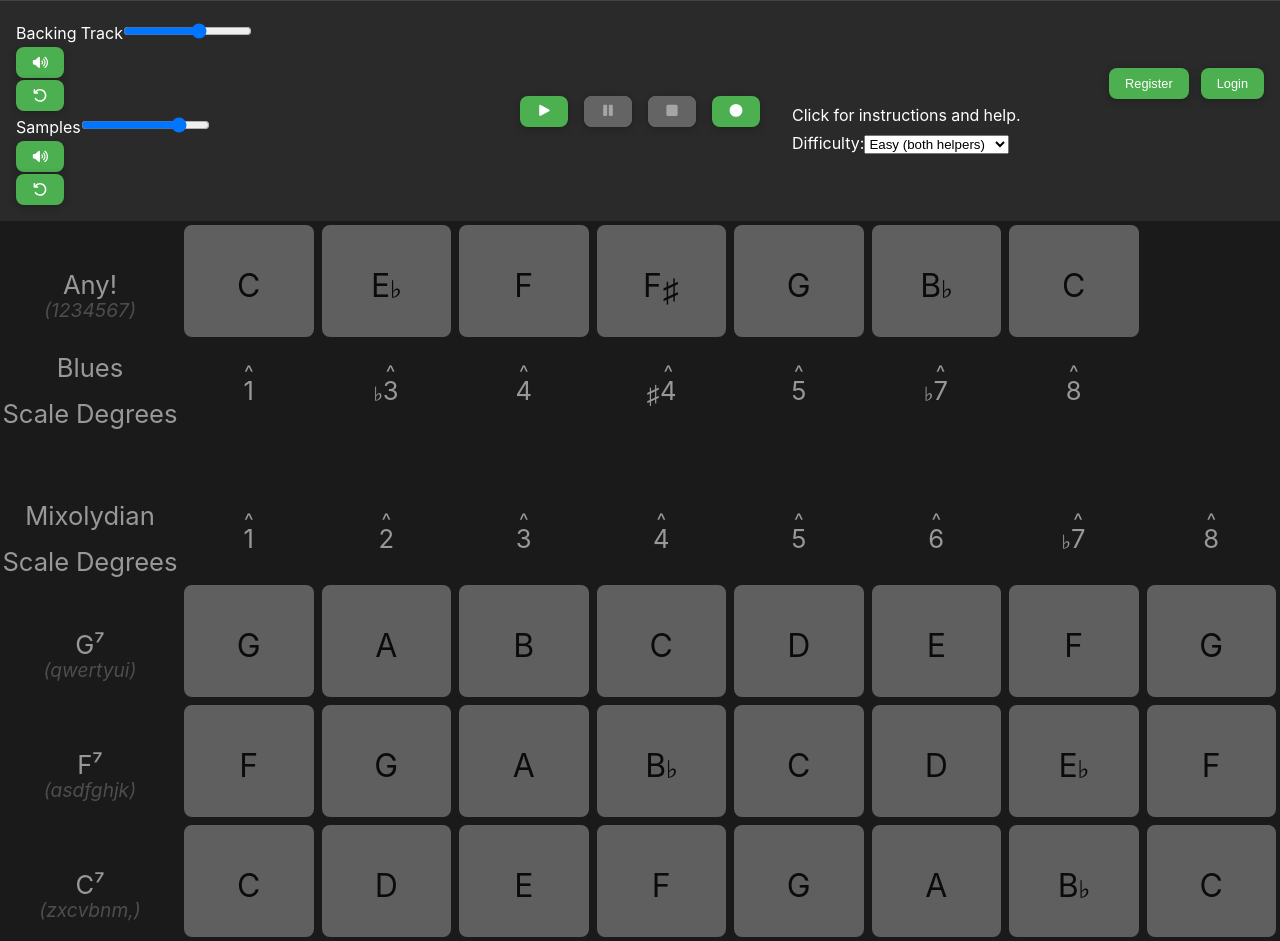
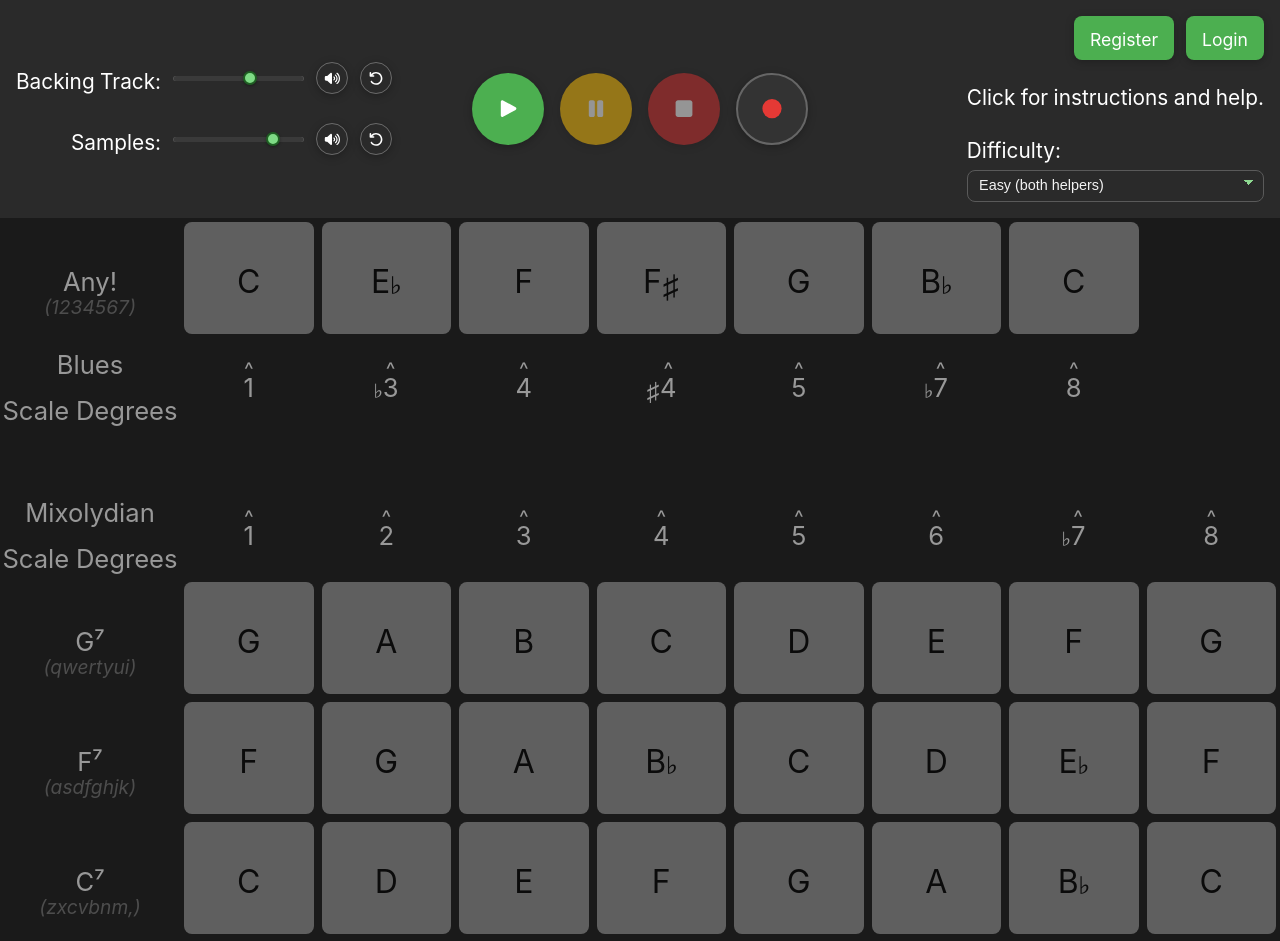
Before and after one commit to asdfang/color-improv, a React (Vite) app in the folder client/: page / in a window 1280 px wide. Built offline with nearby package versions, Linux system fonts and the light colour scheme; no server answers.

Commit message:
style: added back animations, custom slider/select rendering

```diff
--- a/client/src/components/controls/DifficultySelect.jsx
+++ b/client/src/components/controls/DifficultySelect.jsx
@@ -9,7 +9,7 @@ export function DifficultySelect() {
     };
 
     return (
-        <div id="difficulty-select">
+        <div id="difficulty-select-wrapper">
             <label htmlFor="difficulty-select">Difficulty:</label>
             <select id="difficulty-select" value={preferences.difficulty} onChange={handleSelect}>
                 <option value="easy">Easy (both helpers)</option>
--- a/client/src/components/controls/InstructionsButton.jsx
+++ b/client/src/components/controls/InstructionsButton.jsx
@@ -1,6 +1,10 @@
 export function InstructionsButton() {
+    const handleClick = () => {
+        console.log("todo: open instructions dialog");
+    }
+
     return (
-        <div id="instructions-button">
+        <div id="instructions-button" onClick={handleClick}>
             <span>Click for instructions and help.</span>
         </div>
     );
--- a/client/src/components/controls/PlaybackControls.jsx
+++ b/client/src/components/controls/PlaybackControls.jsx
@@ -46,25 +46,33 @@ export function PlaybackControls() {
     return (
         <div id="playback-controls">
             <button
+                id="play-btn"
+                className="btn-circle playback-btn"
                 onClick={handlePlayOrResume}
                 title={playbackState === 'paused' ? 'Resume' : 'Play'}
                 disabled={!canPlayOrResume}
             ><FontAwesomeIcon icon={faPlay} /></button>
             <button
+                id="pause-btn"
+                className="btn-circle playback-btn"
                 onClick={pause}
                 title="Pause"
                 disabled={!canPause}
             ><FontAwesomeIcon icon={faPause} /></button>
             <button
+                id="stop-btn"
+                className="btn-circle playback-btn"
                 onClick={stop}
                 title="Stop"
                 disabled={!canStop}
             ><FontAwesomeIcon icon={faStop} /></button>
             <button
+                id="record-btn"
+                className={`btn-circle playback-btn`}
                 onClick={record}
                 title="Record"
                 disabled={!canRecord}
-            ><FontAwesomeIcon icon={faCircle} /></button>
+            ><FontAwesomeIcon className={`${isRecording ? 'animate-pulse' : ''}`}icon={faCircle} /></button>
         </div>
     );
 }
--- a/client/src/components/controls/VolumeControl.jsx
+++ b/client/src/components/controls/VolumeControl.jsx
@@ -35,7 +35,7 @@ const SOURCE_CONFIG = /** @type {Record<AudioSourceKey, SourceConfig>} */ ({
 export function VolumeControl({ source }) {
     const { audioEngine } = useStudio();
     const { preferences, setPreference } = usePreferences();
-
+    const isMuted = preferences[SOURCE_CONFIG[source].mutePreferenceKey];
     const config = SOURCE_CONFIG[source];
 
     /** @param {import('react').ChangeEvent<HTMLInputElement>} e */
@@ -61,7 +61,7 @@ export function VolumeControl({ source }) {
     return (
         <div className="volume-control">
             <label htmlFor={`${source}-volume-slider`} className="volume-label">
-                {source === 'backingTrack' ? 'Backing Track' : 'Samples'}
+                {source === 'backingTrack' ? 'Backing Track:' : 'Samples:'}
             </label>
             <input
                 id={`${source}-volume-slider`}
@@ -75,7 +75,11 @@ export function VolumeControl({ source }) {
                 onChange={handleVolumeChange}
             />
             <div className="mute-toggle">
-                <button onClick={handleMuteToggle} title="Mute/Unmute">
+                <button
+                    className={`btn-circle volume-btn mute-btn ${isMuted ? 'muted' : ''}`}
+                    title="Mute/Unmute"
+                    onClick={handleMuteToggle}
+                >
                     {preferences[config.mutePreferenceKey] ? (
                         <FontAwesomeIcon icon={faVolumeMute} />
                     ) : (
@@ -83,8 +87,12 @@ export function VolumeControl({ source }) {
                     )}
                 </button>
             </div>
-            <div className="reset-button" title="Reset to Defaults">
-                <button onClick={handleReset}>
+            <div className="reset-button">
+                <button
+                    className="btn-circle volume-btn"
+                    title="Reset to Defaults"
+                    onClick={handleReset}
+                >
                     <FontAwesomeIcon icon={faUndo} />
                 </button>
             </div>
--- a/client/src/main.jsx
+++ b/client/src/main.jsx
@@ -6,7 +6,9 @@ import { PlaybackProvider } from './contexts/PlaybackContext';
 import { PreferencesProvider } from './contexts/PreferencesContext';
 import { AuthProvider } from './contexts/AuthContext';
 
-import './styles.css';
+// import './styles.css';
+import './styles/base.css';
+import './styles/controls.css';
 import './styles/grid.css';
 
 const domNode = document.getElementById('root');
--- a/client/src/styles.css
+++ b/client/src/styles.css
@@ -8,75 +8,8 @@
    5) Responsive
    ========================================================= */
 
-:root {
-    --font-ui: 'Segoe UI Symbol', 'Apple Symbols', 'Noto Music', -apple-system, BlinkMacSystemFont, 'Segoe UI', sans-serif;
+/* Shared interactive controls */
 
-    --color-bg: hsl(0, 0%, 10%);
-    --color-surface: #2a2a2a;
-    --color-surface-alt: #333333;
-    --color-surface-soft: hsl(0, 0%, 15%);
-    --color-border: #444;
-
-    --color-text: #ffffff;
-    --color-text-muted: rgba(255, 255, 255, 0.7);
-
-    --color-primary: #4CAF50;
-    --color-primary-hover: #45a049;
-    --color-primary-soft: #66bb6a;
-    --color-primary-soft-hover: #81c784;
-
-    --color-danger: #d32f2f;
-    --color-danger-hover: #b71c1c;
-    --color-warning: #FFC107;
-    --color-warning-hover: #FFB300;
-    --color-neutral: #666;
-    --color-neutral-hover: #555;
-
-    --radius-sm: 4px;
-    --radius-md: 8px;
-    --radius-lg: 12px;
-
-    --shadow-sm: 0 2px 8px rgba(0, 0, 0, 0.25);
-    --shadow-md: 0 8px 32px rgba(0, 0, 0, 0.5);
-    --focus-ring: 0 0 0 2px rgba(111, 214, 118, 0.28);
-
-    --grid-rows: 6;
-    --grid-cols: 9;
-}
-
-/* 1) Tokens & Base */
-* {
-    margin: 0;
-    padding: 0;
-    box-sizing: border-box; /* include padding and border in width/height calculations */
-}
-
-body {
-    font-family: var(--font-ui);
-    background: var(--color-bg);
-    color: var(--color-text);
-    overflow: hidden; /* keep page fixed, no scrolling */
-}
-
-#app {
-    width: 100vw;
-    height: 100vh;
-    display: grid;
-    grid-template-rows: auto 1fr;
-}
-
-/* Shared interactive controls */
-button {
-    padding: 0.5rem 1rem;
-    background: var(--color-primary);
-    color: var(--color-text);
-    border: none;
-    border-radius: var(--radius-md);
-    cursor: pointer;
-    font-size: 0.8rem;
-    box-shadow: var(--shadow-sm);
-    transition: background 0.12s ease, box-shadow 0.12s ease, transform 0.08s ease;
-}
 
 button:hover {
     background: var(--color-primary-hover);
@@ -117,17 +50,6 @@ button:disabled::after {
     text-align: center;
 }
 
-#top-panel {
-    background: var(--color-surface);
-    border-top: 1px solid var(--color-border);
-    padding: 1rem;
-    display: grid;
-    grid-template-columns: 1fr auto 1fr;
-    align-items: center;
-    gap: 2rem;
-    overflow: visible;
-}
-
 /* 2) Layout / 3) Controls: volume */
 #volume-controls {
     display: grid;
@@ -138,7 +60,7 @@ button:disabled::after {
     align-items: center;
     justify-self: start;
 }
-#volume-controls input[type="range"] {
+/* #volume-controls input[type="range"] {
     width: 100%;
     min-width: 48px;
     appearance: none;
@@ -221,7 +143,7 @@ button:disabled::after {
 
 #volume-controls input[type="range"]:focus-visible::-moz-range-thumb {
     box-shadow: 0 0 0 3px rgba(111, 214, 118, 0.35), 0 1px 3px rgba(0, 0, 0, 0.35);
-}
+} */
 
 #volume-controls .volume-group > div {
     position: relative;
@@ -392,11 +314,11 @@ kbd {
 }
 
 /* Record buttons */
-#record-btn {
+/* #record-btn {
     background: var(--color-surface-alt);
     color: #e53935;
     border: 2px solid var(--color-neutral);
-}
+} */
 
 #record-btn.recording {
     color: #555;
@@ -411,7 +333,7 @@ kbd {
     border: 2px solid #888;
 }
 
-@keyframes pulse {
+/* @keyframes pulse {
     0%, 100% { opacity: 1; }
     30%, 70% { opacity: 0.9; }
     50% { opacity: 0.7; }
@@ -419,7 +341,7 @@ kbd {
 
 .animate-pulse {
     animation: pulse 3s ease-out infinite;
-}
+} */
 
 #record-btn-label.recording {
     color: #e53935;
@@ -472,7 +394,7 @@ kbd {
     display: none;
 }
 
-#mainCanvas {
+/* #mainCanvas {
     display: block;
     width: 100%;
     height: 100%;
@@ -495,7 +417,7 @@ kbd {
 
 #error-message.show {
     display: block;
-}
+} */
 
 /* 4) Dialogs */
 dialog {
--- a/client/src/styles/base.css
+++ b/client/src/styles/base.css
@@ -4,6 +4,7 @@
     --color-bg: hsl(0, 0%, 10%);
     --color-surface: #2a2a2a;
     --color-surface-alt: #333333;
+    --color-surface-alt-hover: #2b2b2b;
     --color-surface-soft: hsl(0, 0%, 15%);
     --color-border: #444;
 
@@ -21,6 +22,8 @@
     --color-warning-hover: #FFB300;
     --color-neutral: #666;
     --color-neutral-hover: #555;
+
+    --color-disabled: #999;
 
     --radius-sm: 4px;
     --radius-md: 8px;
@@ -49,6 +52,7 @@ body {
 
 #app {
     width: 100vw;
+    min-width: 880px;
     height: 100vh;
     display: grid;
     grid-template-rows: auto 1fr;
--- a/client/src/styles/controls.css
+++ b/client/src/styles/controls.css
@@ -1,3 +1,4 @@
+/* Wrappers */
 #top-panel {
     background: var(--color-surface);
     padding: 1rem;
@@ -8,22 +9,62 @@
     overflow: visible;
 }
 
+#volume-panel {
+    display: grid;
+    grid-template-columns: auto 1fr auto auto;
+    align-items: center;
+    gap: 1.5rem 0.75rem;
+    justify-self: start;
+}
+.volume-control { display: contents; }
+
+#playback-controls {
+    display: flex;
+    gap: 1rem;
+    justify-content: center;
+    align-items: center;
+    min-width: 80px;
+}
+
+#settings-panel {
+    display: flex;
+    flex-direction: column;
+    gap: 1rem;
+    justify-self: end;
+    font-size: 1.3rem;
+}
+
+#auth-controls {
+    display: flex;
+    justify-content: flex-end;
+    gap: 0.75rem;
+}
+
+/* Button base */
 button {
     border: none;
     cursor: pointer;
     color: var(--color-text);
     font-family: inherit;
-    transition: background 0.12s ease, box-shadow 0.12s ease, transform 0.08s ease;
+    transition: background 0.12s ease, box-shadow 0.12s ease, transform 0.08s ease, opacity 0.12s ease;
+    font-size: 1.1rem;
 }
-button:active:not(:disabled) { transform: scale(0.96); }
+button:active:not(:disabled) {
+    transform: scale(0.96);
+}
 button:disabled { cursor: not-allowed; }
 
+/* Text buttons */
 .btn-text {
     position: relative;
+    overflow: hidden;
     background: var(--color-primary);
-    padding: 0.5rem 1rem;
+    padding: 0.4rem 1rem;
     border-radius: var(--radius-md);
     box-shadow: var(--shadow-sm);
+}
+.btn-text:hover:not(:disabled) {
+    background: var(--color-primary-hover);
 }
 .btn-text:disabled::after {
     content: '';
@@ -34,23 +75,208 @@ button:disabled { cursor: not-allowed; }
     pointer-events: none;
 }
 
+/* Circular buttons */
 .btn-circle {
     border-radius: 50%;
     padding: 0;
     display: inline-flex;
     justify-content: center;
     align-items: center;
+    box-shadow: var(--shadow-sm);
+}
+.btn-circle:disabled {
+    opacity: 0.5;
 }
 
+.volume-btn {
+    background: transparent;
+    border: 1px solid rgba(255, 255, 255, 0.3);
+    height: 32px;
+    width: 32px;
+    font-size: 0.8rem;
+}
+.volume-btn:hover {
+    background: rgba(255, 255, 255, 0.1);
+}
+.volume-btn.muted {
+    background-color: var(--color-danger);
+    border-color: var(--color-danger);
+}
 
-/* button {
-    padding: 0.5rem 1rem;
+.playback-btn {
+    width: 72px;
+    height: 72px;
+    font-size: 1.2rem;
+}
+#play-btn {
     background: var(--color-primary);
-    color: var(--color-text);
-    border: none;
-    border-radius: var(--radius-md);
+}
+#play-btn:hover:not(:disabled) {
+    background: var(--color-primary-hover);
+}
+#pause-btn {
+    background: var(--color-warning);
+}
+#pause-btn:hover:not(:disabled) {
+    background: var(--color-warning-hover);
+}
+#stop-btn {
+    background: var(--color-danger);
+}
+#stop-btn:hover:not(:disabled) {
+    background: var(--color-danger-hover);
+}
+#record-btn {
+    background: var(--color-surface-alt);
+    color: #e53935;
+    border: 2px solid var(--color-neutral);
+}
+#record-btn:hover:not(:disabled) {
+    background: var(--color-surface-alt-hover);
+}
+.animate-pulse {
+    animation: pulse 3s ease-out infinite;
+}
+@keyframes pulse {
+    0%, 100% { opacity: 1; }
+    20%, 60% { opacity: 0.6; }
+    40% { opacity: 0.4; }
+}
+
+#instructions-button {
     cursor: pointer;
-    font-size: 0.8rem;
-    box-shadow: var(--shadow-sm);
-    transition: background 0.12s ease, box-shadow 0.12s ease, transform 0.08s ease;
-} */
+}
+
+/* Volume control slider */
+.volume-label {
+    text-align: right;
+    font-size: 1.3rem;
+}
+.volume-control input[type="range"] {
+    width: 100%;
+    min-width: 48px;
+    max-width: 200px;
+    appearance: none;
+    -webkit-appearance: none;
+    height: 5px;
+    border-radius: 999px;
+    background: #3a3a3a;
+    border: 1px solid rgba(255, 255, 255, 0.12);
+    outline: none;
+    cursor: pointer;
+    transition: border-color 0.12s ease, box-shadow 0.12s ease;
+}
+
+.volume-control input[type="range"]:hover {
+    border-color: rgba(111, 214, 118, 0.55);
+}
+
+.volume-control input[type="range"]:focus-visible {
+    box-shadow: var(--focus-ring);
+}
+
+.volume-control input[type="range"]::-webkit-slider-runnable-track {
+    height: 5px;
+    border-radius: 999px;
+    background: #3a3a3a;
+}
+
+.volume-control input[type="range"]::-webkit-slider-thumb {
+    -webkit-appearance: none;
+    width: 14px;
+    height: 14px;
+    border-radius: 50%;
+    background: #7edb85;
+    border: 2px solid #1f5e23;
+    box-shadow: 0 1px 3px rgba(0, 0, 0, 0.35);
+    margin-top: -5px;
+    transition: background-color 0.12s ease, border-color 0.12s ease, transform 0.08s ease, box-shadow 0.12s ease;
+}
+
+.volume-control input[type="range"]:hover::-webkit-slider-thumb {
+    background: #95e99b;
+    border-color: #2a7a2f;
+}
+
+.volume-control input[type="range"]:active::-webkit-slider-thumb {
+    background: #b4f5b8;
+    transform: scale(1.06);
+}
+
+.volume-control input[type="range"]:focus-visible::-webkit-slider-thumb {
+    box-shadow: 0 0 0 3px rgba(111, 214, 118, 0.35), 0 1px 3px rgba(0, 0, 0, 0.35);
+}
+
+.volume-control input[type="range"]::-moz-range-track {
+    height: 5px;
+    border-radius: 999px;
+    background: #3a3a3a;
+    border: 1px solid rgba(255, 255, 255, 0.12);
+}
+
+.volume-control input[type="range"]::-moz-range-thumb {
+    width: 14px;
+    height: 14px;
+    border-radius: 50%;
+    background: #7edb85;
+    border: 2px solid #1f5e23;
+    box-shadow: 0 1px 3px rgba(0, 0, 0, 0.35);
+    transition: background-color 0.12s ease, border-color 0.12s ease, transform 0.08s ease, box-shadow 0.12s ease;
+}
+
+.volume-control input[type="range"]:hover::-moz-range-thumb {
+    background: #95e99b;
+    border-color: #2a7a2f;
+}
+
+.volume-control input[type="range"]:active::-moz-range-thumb {
+    background: #b4f5b8;
+    transform: scale(1.06);
+}
+
+.volume-control input[type="range"]:focus-visible::-moz-range-thumb {
+    box-shadow: 0 0 0 3px rgba(111, 214, 118, 0.35), 0 1px 3px rgba(0, 0, 0, 0.35);
+}
+
+/* Difficulty select */
+#difficulty-select-wrapper {
+    display: flex;
+    flex-direction: column;
+    gap: 0.25rem;
+}
+#settings-panel select {
+    background: linear-gradient(180deg, #3a3a3a, #2f2f2f);
+    color: #f3f3f3;
+    border: 1px solid #5a5a5a;
+    border-radius: 8px;
+    padding: 0.4rem 2.1rem 0.4rem 0.7rem;
+    font-size: 0.9rem;
+    font-weight: 500;
+    line-height: 1.2;
+    appearance: none;
+    -webkit-appearance: none;
+    background-image:
+        linear-gradient(45deg, transparent 50%, #8ed991 50%),
+        linear-gradient(135deg, #8ed991 50%, transparent 50%);
+    background-position:
+        calc(100% - 14px) calc(50% - 3px),
+        calc(100% - 9px) calc(50% - 3px);
+    background-size: 5px 5px, 5px 5px;
+    background-repeat: no-repeat;
+    transition: border-color 0.12s ease, box-shadow 0.12s ease, background-color 0.12s ease;
+}
+
+#settings-panel select:hover {
+    border-color: #78c67c;
+}
+
+#settings-panel select:focus-visible {
+    outline: none;
+    border-color: #6fd676;
+    box-shadow: var(--focus-ring);
+}
+
+#settings-panel select option {
+    background: #2f2f2f;
+    color: #f3f3f3;
+}
```
